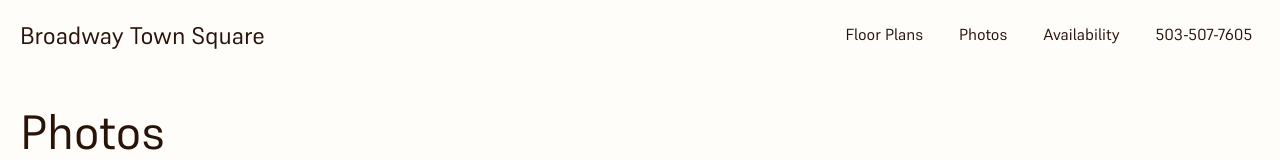
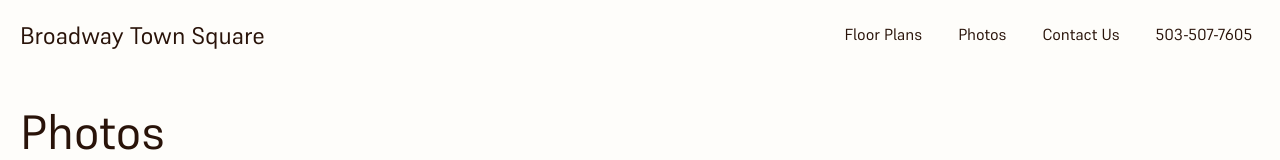
Before and after one commit to ClutchWebAdmin/broadway-town-square, a Next.js app: page /photos in a window 1280 px wide. Shown: the top 160 px of the page. Built offline with nearby package versions, Linux system fonts and the light colour scheme.

Commit message:
changed availiability link text to call us

```diff
--- a/src/app/components/TheHeader.jsx
+++ b/src/app/components/TheHeader.jsx
@@ -24,7 +24,7 @@ export default function TheHeader() {
             target="_blank"
             className="hover:bg-gray-100 px-2 py-0.5 rounded-md transition duration-300"
           >
-            Availability
+            Contact Us
           </a>
           <a
             href="tel:+15035077605"
```
